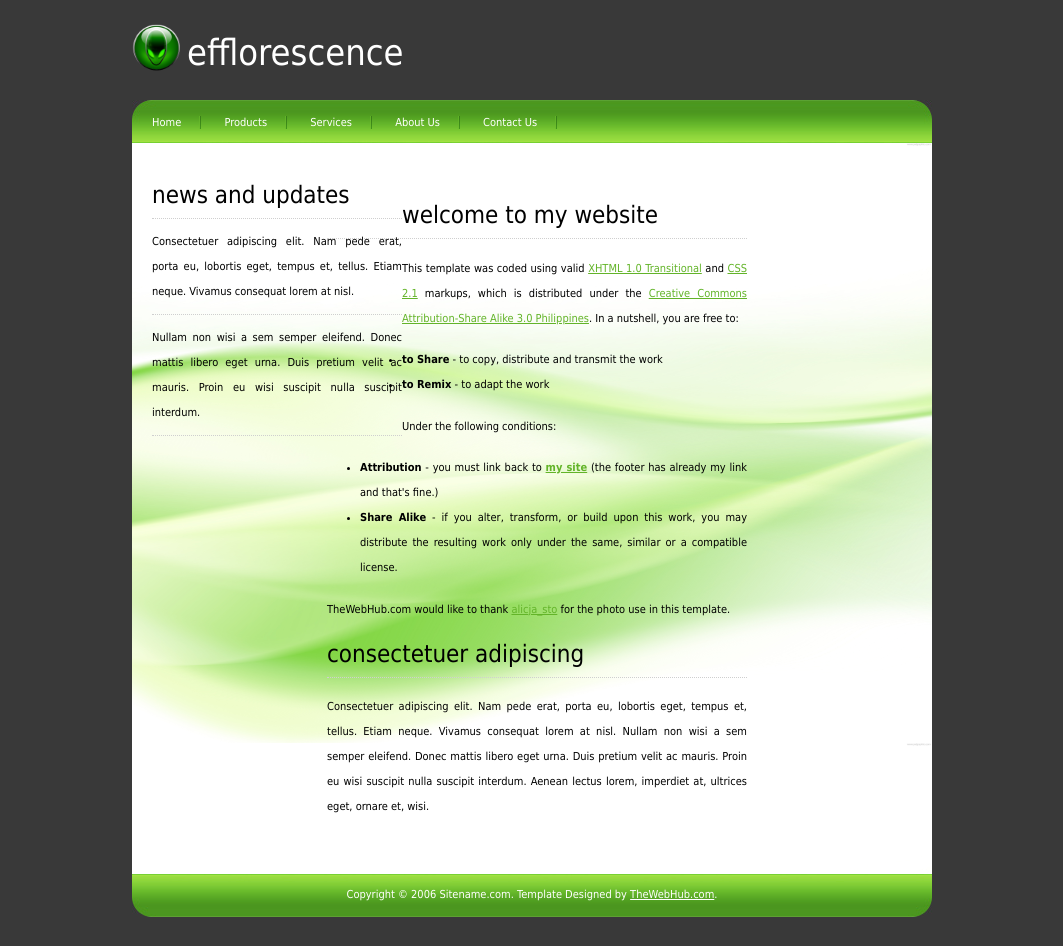
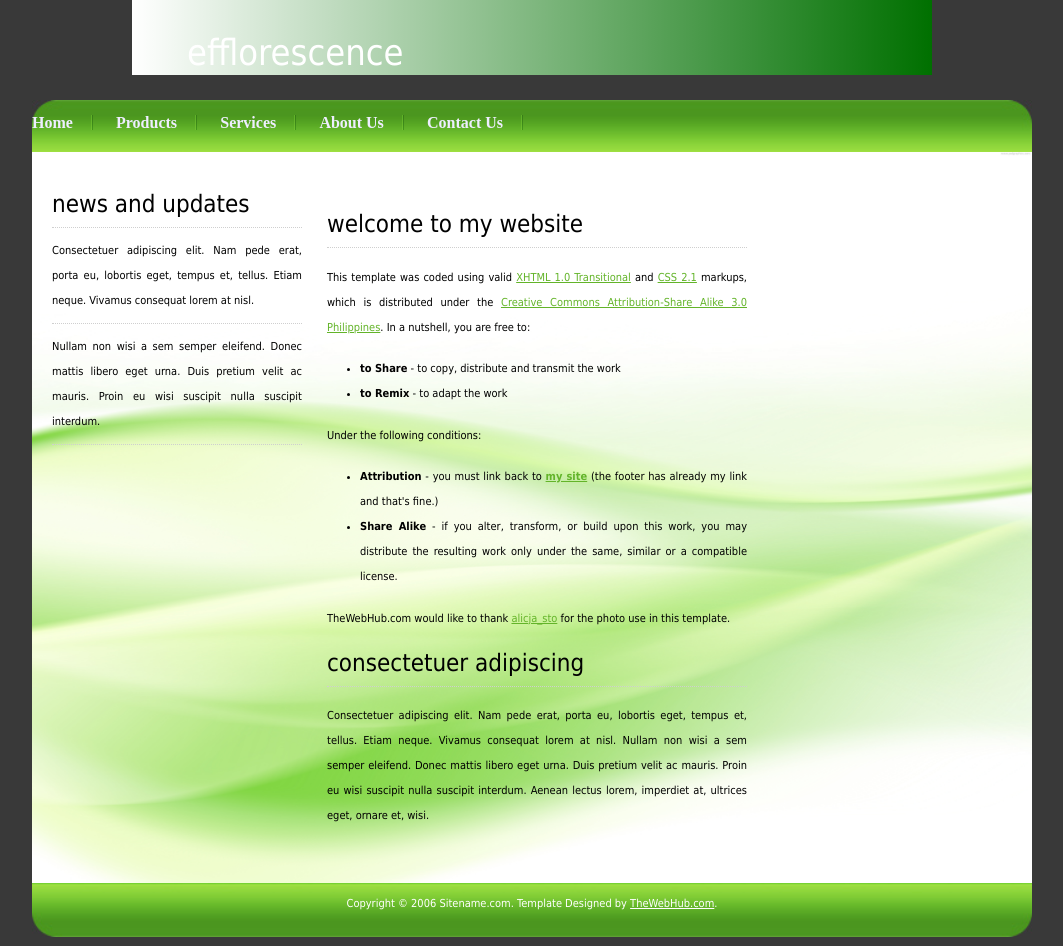
Before and after one commit to suhas355/Edusofty, a plain HTML site: page static/plugin_layouts/layouts/EfflorescenceGreen/index.html in a window 1280 px wide. Shown: the whole page, without its empty margins (108-1171 px from the left). Drawn offline with Linux system fonts and the light colour scheme.

Commit message:
Changes made in css

```diff
--- a/static/css/1.css
+++ b/static/css/1.css
@@ -3,8 +3,17 @@
 	background-size: 100%;
 	min-height: 340pt;
 }
-
+#header h1{
+    background: white -moz-linear-gradient(left, rgb(0, 112, 0) 0%, rgba(0, 0, 112, 0) 50%,rgba(0, 112, 0, 0) 50%, rgb(0, 112, 0) 100%);
+    background-size: 200% 100%;
+    transition: all 2s linear;
+    -moz-animation: progress 1s linear infinite;
+    background-position:100%;
+}
+@-moz-keyframes progress
+{
+to {background-position: 30px 0;}
+}
 #home{
 	border:solid black;
-
 }
--- a/static/plugin_layouts/layouts/EfflorescenceGreen/style.css
+++ b/static/plugin_layouts/layouts/EfflorescenceGreen/style.css
@@ -74,15 +74,41 @@ a {
 
 }
 
+#header h1{
+    background: white linear-gradient(left, rgb(0, 112, 0) 0%, rgba(0, 0, 112, 0) 50%,rgba(0, 112, 0, 0) 50%, rgb(0, 112, 0) 100%);
+    background: white -webkit-linear-gradient(left, rgb(0, 112, 0) 0%, rgba(0, 0, 112, 0) 50%,rgba(0, 112, 0, 0) 50%, rgb(0, 112, 0) 100%);
+    background: white -moz-linear-gradient(left, rgb(0, 112, 0) 0%, rgba(0, 0, 112, 0) 50%,rgba(0, 112, 0, 0) 50%, rgb(0, 112, 0) 100%);
+    background-size: 200% 100%;
+    transition: all 2s linear;
+    animation: progress 1s linear infinite;
+    -webkit-animation: progress 1s linear infinite;
+    -moz-animation: progress 1s linear infinite;
+    background-position:100%;
+}
+@keyframes progress
+{
+to {background-position: 30px 0;}
+}
+
+@-moz-keyframes progress
+{
+to {background-position: 30px 0;}
+}
+
+@-webkit-keyframes progress
+{
+to {background-position: 30px 0;}
+}
+
 /** Menu Style Starts Here */
 
 
 #menu {
-	width: 760px;
-	height: 43px;
+	width: 1000px;
+	height: 52px;
 	margin: 0 auto;
-	padding: 0 20px;
 	background: url(images/image01.jpg) no-repeat left top;
+    background-size: 1000px;
 }
 
 #menu ul {
@@ -99,7 +125,10 @@ a {
 	padding: 0 20px;
 	background: url(images/image06.gif) no-repeat right 50%;
 	text-decoration: none;
-	color: #FFFFFF;
+	font-family: Roman;
+    font-size: 16px;
+    font-weight: bolder;
+    color: #EEEEFF;
 }
 
 #menu a:hover {
@@ -112,7 +141,7 @@ a {
 /** Page Style Starts Here */
 
 #page {
-	width: 800px;
+	width: 1000px;
 	margin: 0 auto;
 	padding: 0;
 	background: url(images/image05.jpg) repeat-y;
@@ -172,11 +201,12 @@ a {
 /** Footer Style Starts Here */
 
 #footer {
-	width: 800px;
+	width: 1000px;
 	height: 43px;
 	margin: 0 auto;
 	padding: 0 0 20px 0;
 	background: url(images/image02.jpg) no-repeat left top;
+    background-size: 1000px;
 }
 
 #footer p {
```
Also changed, not shown: 2 other files.
